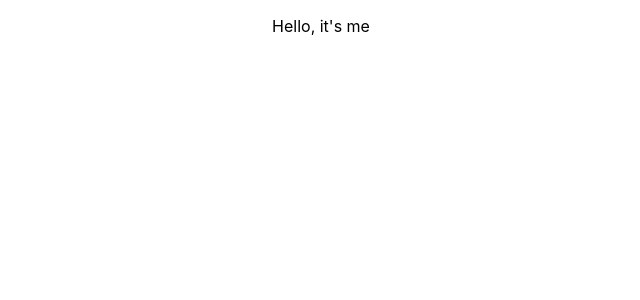
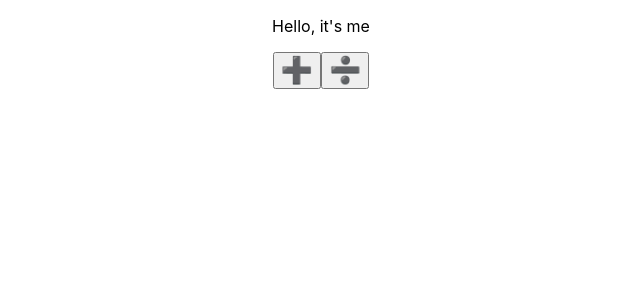
Before and after one commit to kasvrol/gitflow, a React (Vite) app: page / in a window 1280 px wide. Shown: the top 300 px of the page, without its empty margins (319-959 px from the left). Built offline with nearby package versions, Linux system fonts and the light colour scheme; the HTML template or start-up script is replaced by a standard one.

Commit message:
[FEATURE 001] [VIEW] Criando os componentes dos botoes de funções, números e da casca da calculadora.

```diff
--- a/src/App.jsx
+++ b/src/App.jsx
@@ -1,6 +1,8 @@
 import { useState } from 'react'
 import './App.css'
 import './css/botoes.scss'
+import SomaBotao from './components/SomaBotao/SomaBotao'
+import DivBotao from './components/DivBotao/DivBotao'
 
 function App() {
   const [count, setCount] = useState(0)
@@ -9,6 +11,8 @@ function App() {
     <div className="App">
       <header>
         <p>Hello, it's me</p>
+        <SomaBotao/>
+        <DivBotao/>
       </header>
     </div>
   )
--- a/src/components/Botoes/Botoes.jsx
+++ b/src/components/Botoes/Botoes.jsx
@@ -1,7 +1,9 @@
 import React from "react";
 
-function Botoes(){
-
+function Botoes({ children, onClick, type = 'button' }){
+return(
+    <button type={type} className='btn' onClick={onClick}> {children} </button>
+)
 
 }
 
--- a/src/main.jsx
+++ b/src/components/DivBotao/DivBotao.jsx
@@ -1,11 +1,13 @@
-import React from 'react'
-import ReactDOM from 'react-dom'
-import './index.css'
-import App from './App'
+import React from "react";
+import Botoes from "../Botoes/Botoes";
 
-ReactDOM.render(
-  <React.StrictMode>
-    <App />
-  </React.StrictMode>,
-  document.getElementById('root')
+function DivBotao(){
+return(
+    <Botoes onClick={() => console.log('You just clicked')} >
+        ➗
+    </Botoes>
 )
+
+}
+
+export default DivBotao;
--- a/src/components/SomaBotao/SomaBotao.jsx
+++ b/src/components/SomaBotao/SomaBotao.jsx
@@ -0,0 +1,13 @@
+import React from "react";
+import Botoes from "../Botoes/Botoes";
+
+function SomaBotao(){
+return(
+    <Botoes onClick={() => console.log('You just clicked')} >
+        ➕
+    </Botoes>
+)
+
+}
+
+export default SomaBotao;
```
Also changed, not shown: src/components/CascoDaCalculadora/CascoDaCalculadora.jsx (+29 -0 lines), src/components/MultBotao/MultBotao.jsx (+13 -0 lines), src/components/SubBotao/SubBotao.jsx (+13 -0 lines).
